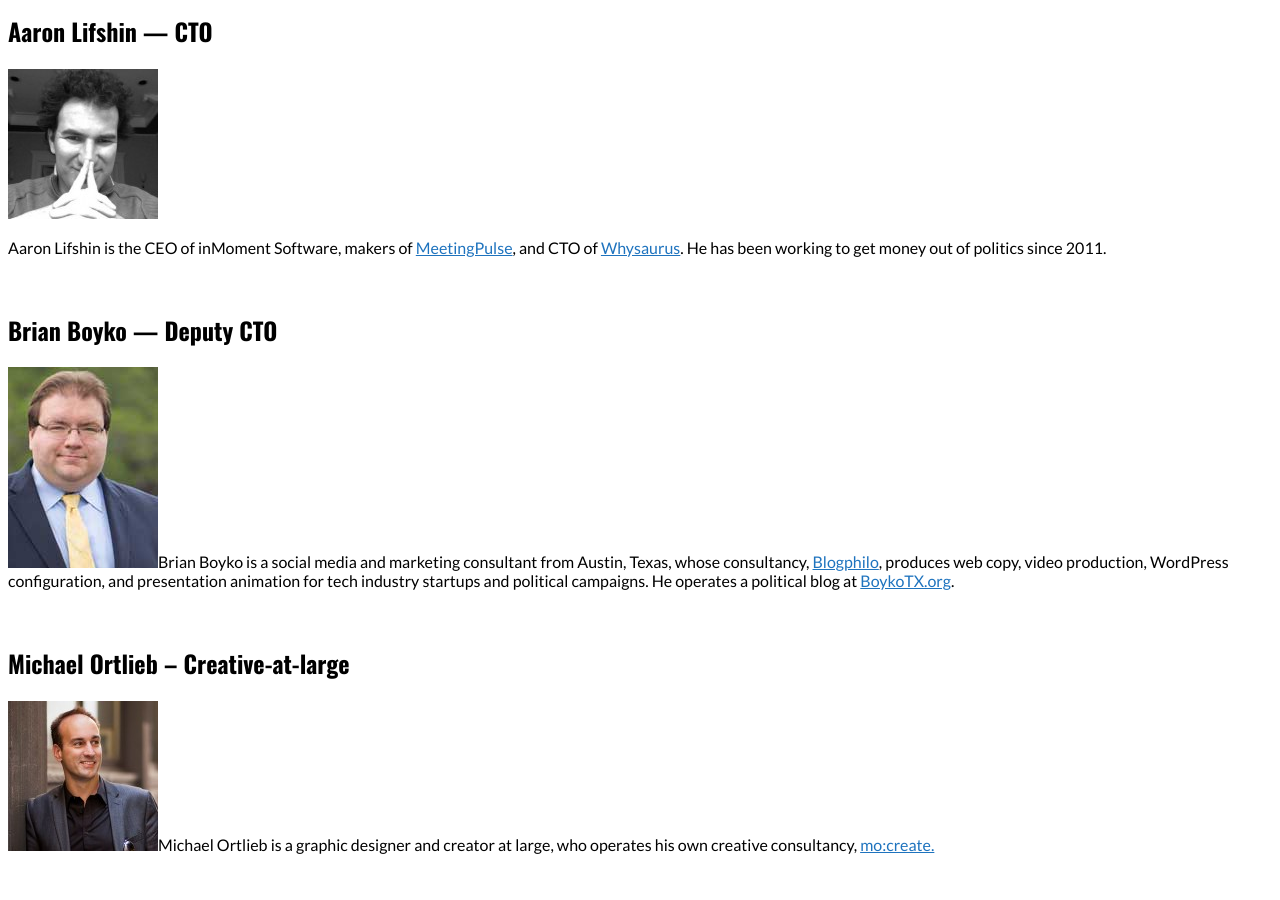
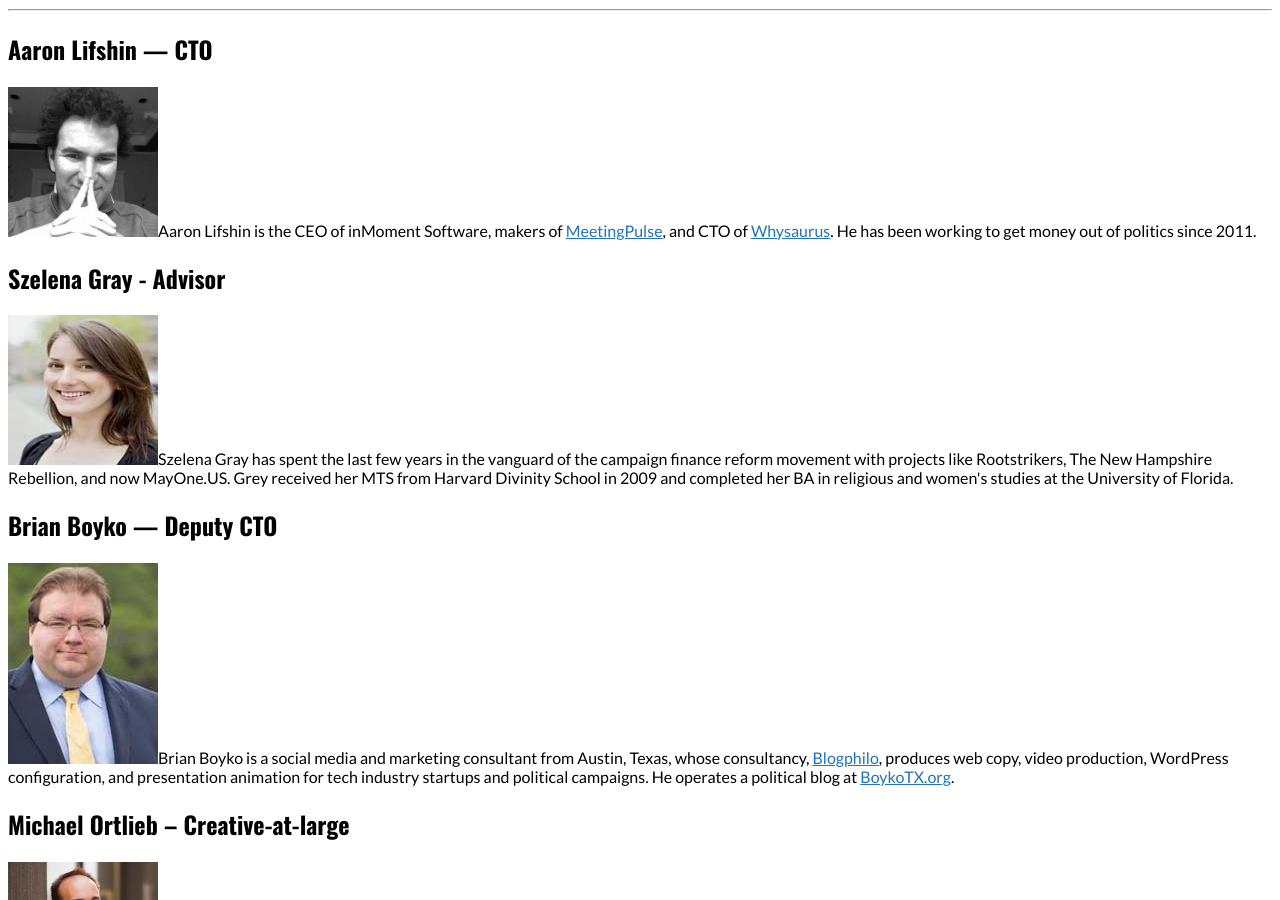
Before and after one commit to MayOneUS/2014-06-02-mayone.us-website, a Jekyll site: the page built from about-us.html, in a window 1280 px wide and 900 px high, scrolled down 2689 px. Built offline with Jekyll 4.4.1, drawn with Linux system fonts in a browser that asks for light colours; nearby versions of some CDN libraries; library files that are not in the unit come from our copies.

Commit message:
Adding Szelena to About Page

```diff
--- a/about-us.html
+++ b/about-us.html
@@ -52,41 +52,31 @@ title: About Us
   <p><a href="/wp-content/uploads/2014/04/marcia.jpg"><img class="alignleft size-full wp-image-684" src="/wp-content/uploads/2014/04/marcia.jpg" alt="marcia" width="140" height="182"></a>Marcia Morris&nbsp;spent her 40-year career&nbsp;as a chief legal officer and in executive management roles at for-profit and not-for-profit enterprises in the healthcare delivery, life sciences, and consumer products and services industries.&nbsp;Morrisis serving or has served as a board member of Roger Williams University, New England College and the DeCordova Museum and Sculpture Park. She is a graduate of Connecticut College, Boston University School of Law and the Kennedy School at Harvard University.</p>
 </div>
 
+<HR>
+
 <div style="display: block;">
   <h2>Aaron Lifshin — CTO</h2>
 
-  <p><img class="alignleft size-thumbnail wp-image-10183" src="https://mayone.us/wp-content/uploads/2014/05/aaron-150x150.jpg" alt="aaron" width="150" height="150"></p>
-
-  <p>Aaron Lifshin is the CEO of inMoment Software, makers of <a href="http://www.meetingpulse.net/">MeetingPulse</a>, and CTO of <a href="https://www.whysaurus.com/">Whysaurus</a>. He has been working to get money out of politics since 2011.</p>
-  <p>
+  <p><img class="alignleft size-thumbnail wp-image-10183" src="https://mayone.us/wp-content/uploads/2014/05/aaron-150x150.jpg" alt="aaron" width="150" height="150">Aaron Lifshin is the CEO of inMoment Software, makers of <a href="http://www.meetingpulse.net/">MeetingPulse</a>, and CTO of <a href="https://www.whysaurus.com/">Whysaurus</a>. He has been working to get money out of politics since 2011.</p>
 </div>
 
-<p></p>
+<div style="display: block;">
+  <h2>Szelena Gray - Advisor</h2>
 
-<p>&nbsp;</p>
-<p>
+  <p><img class="alignleft size-thumbnail wp-image-10183" src="https://mayone.us/wp-content/uploads/2014/05/sgray.jpg" alt="Szelena Gray" width="150" height="150">Szelena Gray has spent the last few years in the vanguard of the campaign finance reform movement with projects like Rootstrikers, The New Hampshire Rebellion, and now MayOne.US. Grey received her MTS from Harvard Divinity School in 2009 and completed her BA in religious and women's studies at the University of Florida.</p>
+</div>
 
-  <div style="display: block;">
+<div style="display: block;">
     <h2>Brian Boyko — Deputy CTO</h2>
 
     <p><img class="alignleft size-full wp-image-562" src="/wp-content/uploads/2014/04/boyko.jpg" alt="boyko" width="150" height="201">Brian Boyko is a social media and marketing consultant from Austin, Texas, whose consultancy, <a href="http://blogphilo.com" target="_blank">Blogphilo</a>, produces web copy, video production, WordPress configuration, and presentation animation for tech industry startups and political campaigns. He operates a political blog at <a href="http://boykotx.org">BoykoTX.org</a>.</p>
   </div>
-
-<p></p>
-
-<p>&nbsp;</p>
-<p>
 
   <div style="display: block;">
     <h2>Michael Ortlieb – Creative-at-large</h2>
 
     <p><img class="alignleft size-full wp-image-562" src="/wp-content/uploads/2014/05/Michael-Ortlieb_1-e1400100308912.jpg" alt="ortlieb" width="150" height="150">Michael Ortlieb is a graphic designer and creator at large, who operates his own creative consultancy, <a href="http://www.mocreate.com/" target="_blank">mo:create.</a></p>
   </div>
-
-<p></p>
-
-<p>&nbsp;</p>
-<p>
 
   <div style="display: block;">
     <h2><a href="http://www.capdale.com/tpotter" target="_blank">Trevor Potter</a> – Legal Counsel</h2>
```
Also changed, not shown: wp-content/uploads/2014/05/sgray.jpg (added).
